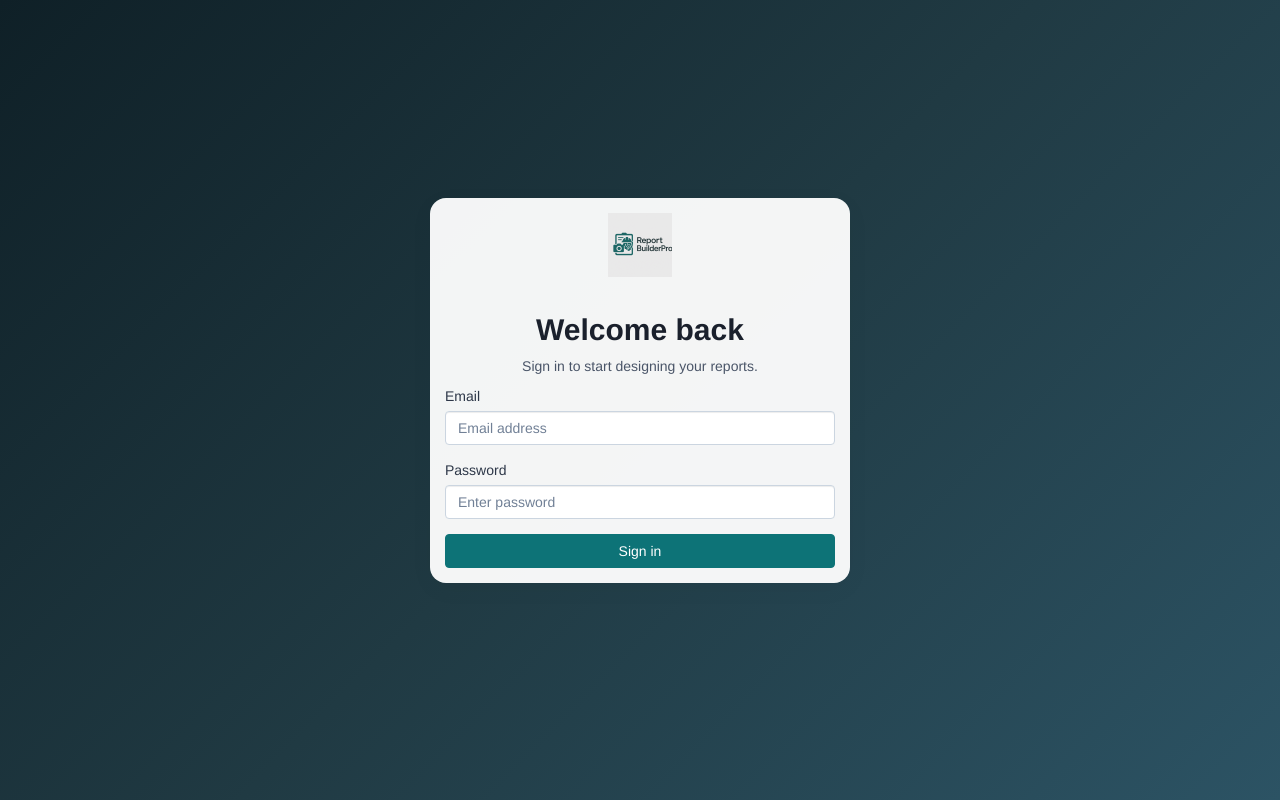
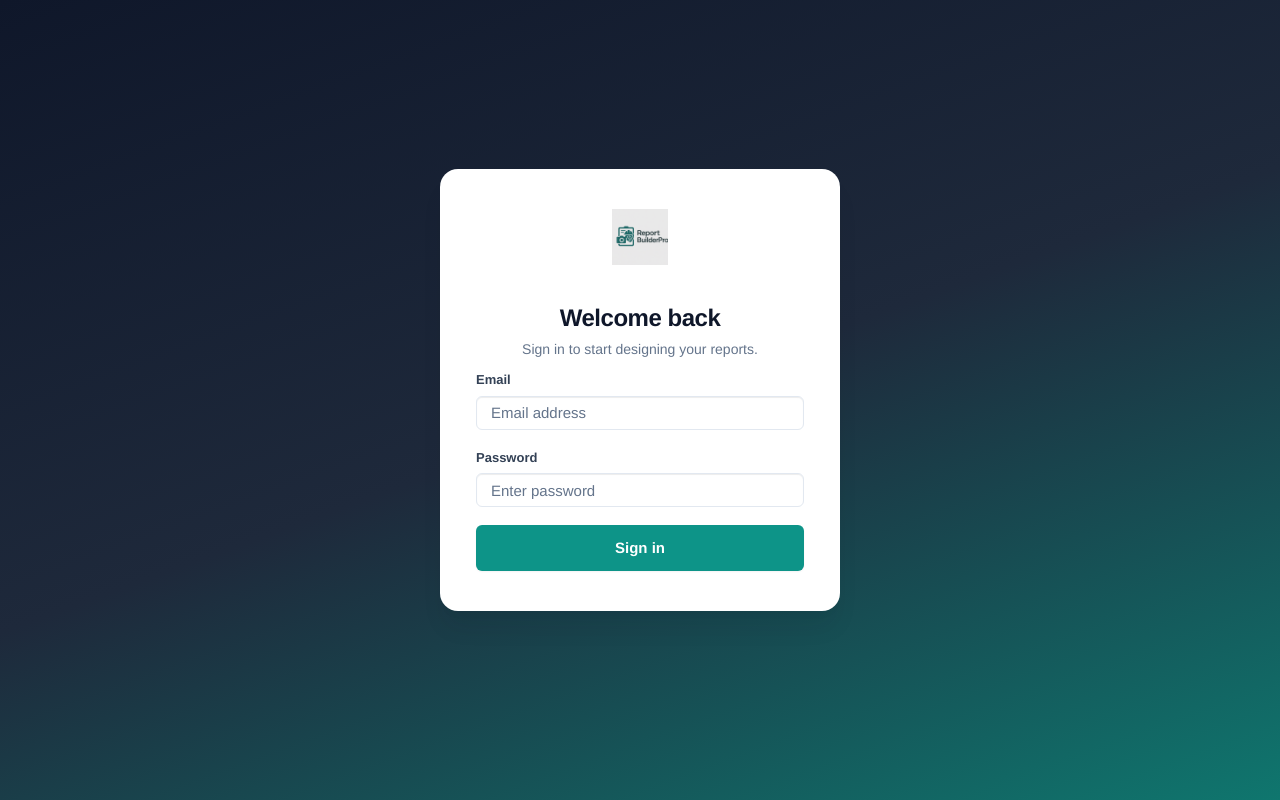
Before and after one commit to derryman/ReportBuilderPro, a React (Vite) app in the folder web/: page /#/login in a window 1280 px wide. Built offline with nearby package versions, Linux system fonts and the light colour scheme; no server answers.

Commit message:
fixes to design

```diff
--- a/web/index.html
+++ b/web/index.html
@@ -3,7 +3,11 @@
   <head>
     <meta charset="UTF-8" />
     <meta name="viewport" content="width=device-width, initial-scale=1.0" />
+    <meta name="description" content="Report Builder Pro – design and share professional reports and dashboards." />
     <title>Report Builder Pro</title>
+    <link rel="preconnect" href="https://fonts.googleapis.com" />
+    <link rel="preconnect" href="https://fonts.gstatic.com" crossorigin />
+    <link href="https://fonts.googleapis.com/css2?family=Inter:wght@400;500;600;700&display=swap" rel="stylesheet" />
   </head>
   <body>
     <div id="root"></div>
--- a/web/src/components/MainLayout.tsx
+++ b/web/src/components/MainLayout.tsx
@@ -37,7 +37,7 @@ export default function MainLayout() {
           <img src={logo} alt="Report Builder Pro logo" />
           <div className="brand-text">
             <span className="brand-title">Report Builder Pro</span>
-            <small className="text-muted">Prototype</small>
+            <small className="text-muted">Beta</small>
           </div>
         </NavLink>
         <ul className="nav rbp-nav-stacked">
--- a/web/src/styles/global.css
+++ b/web/src/styles/global.css
@@ -1,23 +1,72 @@
+/* ========== Design tokens ========== */
 :root {
-  --rbp-teal: #1aa3a3;
-  --rbp-teal-dark: #157d7d;
-  --rbp-gray-50: #f5f7f7;
-  --rbp-gray-100: #edf1f2;
-  --rbp-gray-500: #7c8a8f;
-  --rbp-gray-800: #1f2a30;
+  --rbp-teal: #0d9488;
+  --rbp-teal-dark: #0f766e;
+  --rbp-teal-light: #ccfbf1;
+  --rbp-gray-50: #f8fafc;
+  --rbp-gray-100: #f1f5f9;
+  --rbp-gray-200: #e2e8f0;
+  --rbp-gray-500: #64748b;
+  --rbp-gray-700: #334155;
+  --rbp-gray-800: #1e293b;
+  --rbp-gray-900: #0f172a;
   --rbp-surface: #ffffff;
-  font-family: 'Segoe UI', 'Helvetica Neue', Arial, sans-serif;
+  --rbp-radius-sm: 6px;
+  --rbp-radius: 10px;
+  --rbp-radius-lg: 14px;
+  --rbp-radius-xl: 18px;
+  --rbp-shadow-sm: 0 1px 2px rgba(15, 23, 42, 0.05);
+  --rbp-shadow: 0 4px 6px -1px rgba(15, 23, 42, 0.07), 0 2px 4px -2px rgba(15, 23, 42, 0.05);
+  --rbp-shadow-md: 0 10px 15px -3px rgba(15, 23, 42, 0.08), 0 4px 6px -4px rgba(15, 23, 42, 0.05);
+  --rbp-shadow-lg: 0 20px 25px -5px rgba(15, 23, 42, 0.08), 0 8px 10px -6px rgba(15, 23, 42, 0.04);
+  font-family: 'Inter', 'Segoe UI', system-ui, -apple-system, sans-serif;
+  -webkit-font-smoothing: antialiased;
+  -moz-osx-font-smoothing: grayscale;
 }
 
 body {
   background: var(--rbp-gray-50);
   color: var(--rbp-gray-800);
   min-height: 100vh;
+  font-size: 15px;
+  line-height: 1.5;
+}
+
+/* Global form polish */
+.form-group {
+  margin-bottom: 18px;
+}
+
+.form-group label {
+  display: block;
+  margin-bottom: 6px;
+  font-weight: 600;
+  font-size: 13px;
+  color: var(--rbp-gray-700);
+}
+
+.form-control {
+  border: 1px solid var(--rbp-gray-200);
+  border-radius: var(--rbp-radius-sm);
+  padding: 9px 12px;
+  font-size: 14px;
+  transition: border-color 0.15s, box-shadow 0.15s;
+}
+
+.form-control:focus {
+  border-color: var(--rbp-teal);
+  box-shadow: 0 0 0 3px rgba(13, 148, 136, 0.1);
+  outline: none;
+}
+
+textarea.form-control {
+  min-height: 88px;
+  resize: vertical;
 }
 
 /* Global text-muted override for WCAG AA contrast compliance */
 .text-muted {
-  color: #4a5568 !important; /* Darker gray (was Bootstrap default ~#6c757d) */
+  color: var(--rbp-gray-500) !important;
 }
 
 .text-muted.small,
@@ -33,23 +82,23 @@ small.text-muted {
 }
 
 .rbp-sidebar {
-  width: 260px;
-  background: #0a0f14; /* Even darker for maximum contrast with white text */
+  width: 280px;
+  background: var(--rbp-gray-900);
   color: #fff;
   display: flex;
   flex-direction: column;
-  padding: 36px 24px;
-  gap: 16px;
+  padding: 28px 20px;
+  gap: 8px;
+  box-shadow: var(--rbp-shadow-md);
 }
 
-/* Ensure all text in sidebar has sufficient contrast */
 .rbp-sidebar,
 .rbp-sidebar * {
-  color: #fff; /* Force white text for maximum contrast */
+  color: #fff;
 }
 
 .rbp-sidebar .text-muted {
-  color: rgba(255, 255, 255, 0.9) !important; /* Lighter muted text in sidebar */
+  color: rgba(255, 255, 255, 0.75) !important;
 }
 
 .rbp-brand-block {
@@ -58,68 +107,90 @@ small.text-muted {
   align-items: center;
   text-align: center;
   text-decoration: none !important;
-  padding: 24px 12px;
-  margin-bottom: 24px;
+  padding: 16px 12px 24px;
+  margin-bottom: 16px;
+  border-bottom: 1px solid rgba(255, 255, 255, 0.08);
 }
 
 .rbp-brand-block img {
-  width: 120px;
-  height: 120px;
+  width: 56px;
+  height: 56px;
   object-fit: contain;
-  border-radius: 12px;
-  background: rgba(255, 255, 255, 0.08);
-  padding: 16px;
-  margin-bottom: 16px;
+  border-radius: var(--rbp-radius);
+  background: rgba(255, 255, 255, 0.06);
+  padding: 10px;
+  margin-bottom: 12px;
 }
 
 .rbp-brand-block .brand-text {
   display: flex;
   flex-direction: column;
   align-items: center;
-  gap: 4px;
+  gap: 2px;
 }
 
 .rbp-brand-block .brand-title {
   color: #fff;
   font-weight: 600;
-  font-size: 16px;
+  font-size: 15px;
+  letter-spacing: -0.01em;
   display: block;
 }
 
 .rbp-brand-block small,
 .rbp-sidebar small {
-  color: rgba(255, 255, 255, 0.95) !important; /* Increased to 0.95 for maximum contrast */
-  font-size: 12px;
-  font-weight: 400;
+  color: rgba(255, 255, 255, 0.6) !important;
+  font-size: 11px;
+  font-weight: 500;
+  text-transform: uppercase;
+  letter-spacing: 0.04em;
 }
 
 .rbp-nav-stacked {
   display: flex;
   flex-direction: column;
-  gap: 4px;
+  gap: 2px;
+  margin: 0;
+  list-style: none;
+  padding: 0;
+}
+
+.rbp-nav-stacked li {
   margin: 0;
 }
 
 .rbp-nav-link {
-  padding: 12px 0;
-  color: rgba(255, 255, 255, 0.9); /* Increased from 0.7 for better contrast */
   display: block;
+  padding: 10px 14px;
+  color: rgba(255, 255, 255, 0.8);
+  font-size: 14px;
+  font-weight: 500;
+  border-radius: var(--rbp-radius-sm);
+  transition: background 0.15s, color 0.15s;
 }
 
-.rbp-nav-link.active,
 .rbp-nav-link:hover,
 .rbp-nav-link:focus {
-  background: transparent !important;
+  background: rgba(255, 255, 255, 0.06);
+  color: #fff;
+}
+
+.rbp-nav-link.active {
+  background: rgba(13, 148, 136, 0.2);
   color: #fff;
 }
 
 .sidebar-footer {
   margin-top: auto;
+  padding-top: 16px;
+  border-top: 1px solid rgba(255, 255, 255, 0.08);
 }
 
-/* Sidebar link buttons - improve contrast */
 .sidebar-footer .btn-link {
-  color: rgba(255, 255, 255, 0.9) !important; /* Better contrast for logout link */
+  color: rgba(255, 255, 255, 0.7) !important;
+  font-size: 13px;
+  padding: 8px 0;
+  text-decoration: none;
 }
 
 .sidebar-footer .btn-link:hover,
@@ -129,59 +200,84 @@ small.text-muted {
 
 .rbp-main {
   flex: 1;
-  padding: 40px;
+  padding: 32px 40px 48px;
+  min-width: 0;
 }
 
 .rbp-content {
-  max-width: 960px;
+  max-width: 1000px;
   margin: 0 auto;
-  padding-bottom: 4rem;
+  padding-bottom: 3rem;
 }
 
 .btn-rbp {
-  background: #0d7377; /* Darker teal for better contrast with white text (WCAG AA) */
+  background: var(--rbp-teal);
   color: #fff !important;
-  border-color: #0d7377;
-  font-weight: 500; /* Slightly bolder for better readability */
+  border: none;
+  font-weight: 600;
+  font-size: 14px;
+  padding: 10px 20px;
+  border-radius: var(--rbp-radius-sm);
+  box-shadow: var(--rbp-shadow-sm);
+  transition: background 0.15s, box-shadow 0.15s;
 }
 
 .btn-rbp:hover,
 .btn-rbp:focus {
-  background: #0a5d61; /* Even darker teal on hover for better contrast */
-  border-color: #0a5d61;
+  background: var(--rbp-teal-dark);
   color: #fff !important;
+  box-shadow: 0 2px 8px rgba(13, 148, 136, 0.25);
 }
 
 .btn-rbp:disabled {
-  background: #94a3b8; /* Accessible disabled color */
-  border-color: #94a3b8;
+  background: var(--rbp-gray-500);
   color: #fff !important;
-  opacity: 1; /* Maintain full opacity for contrast */
+  opacity: 1;
+  box-shadow: none;
+}
+
+.btn-default {
+  border-radius: var(--rbp-radius-sm);
+  font-weight: 500;
+  border-color: var(--rbp-gray-200);
+  transition: border-color 0.15s, background 0.15s;
+}
+
+.btn-default:hover {
+  border-color: var(--rbp-gray-500);
+  background: var(--rbp-gray-50);
 }
 
 .panel {
-  border-radius: 12px;
-  border: 1px solid var(--rbp-gray-100);
-  box-shadow: 0 6px 24px rgba(0, 0, 0, 0.04);
+  border-radius: var(--rbp-radius-lg);
+  border: 1px solid var(--rbp-gray-200);
+  box-shadow: var(--rbp-shadow);
+  background: var(--rbp-surface);
+  overflow: hidden;
 }
 
 .panel-heading {
-  background: transparent;
-  border-bottom: none;
+  background: var(--rbp-surface);
+  border-bottom: 1px solid var(--rbp-gray-100);
+  padding: 18px 24px;
 }
 
-/* Panel heading text - ensure good contrast */
 .panel-heading .panel-title {
-  color: #1a202c; /* Very dark for maximum contrast */
+  color: var(--rbp-gray-900);
   font-weight: 600;
+  font-size: 17px;
+  letter-spacing: -0.02em;
+  margin: 0;
 }
 
-.panel-heading .text-muted {
-  color: #4a5568 !important; /* Darker gray for WCAG AA compliance */
+.panel-heading .text-muted,
+.panel-heading .text-muted.small {
+  color: var(--rbp-gray-500) !important;
+  margin-top: 4px;
 }
 
-.panel-heading .text-muted.small {
-  color: #4a5568 !important; /* Darker for small muted text */
+.panel-body {
+  padding: 24px;
 }
 
 .login-page {
@@ -190,58 +286,82 @@ small.text-muted {
   flex-direction: column;
   align-items: center;
   justify-content: center;
-  background: linear-gradient(135deg, #0f2027, #203a43, #2c5364);
+  background: linear-gradient(160deg, #0f172a 0%, #1e293b 50%, #0f766e 100%);
   color: #fff;
-  padding: 24px;
+  padding: 32px 24px;
 }
 
 .login-card {
-  max-width: 420px;
+  max-width: 400px;
   width: 100%;
   border: none;
-  border-radius: 16px;
-  background: rgba(255, 255, 255, 0.95);
+  border-radius: var(--rbp-radius-xl);
+  background: var(--rbp-surface);
   color: var(--rbp-gray-800);
+  box-shadow: var(--rbp-shadow-lg);
+  padding: 0;
+  overflow: hidden;
 }
 
-/* Improve contrast for headings and text in login card */
-.login-card h2 {
-  color: #1a202c !important; /* Very dark for maximum contrast */
-  font-weight: 600;
+.login-card .panel-body {
+  padding: 40px 36px;
 }
 
-/* Improve contrast for text-muted elements inside login card */
+.login-card h2 {
+  color: var(--rbp-gray-900) !important;
+  font-weight: 700;
+  font-size: 24px;
+  letter-spacing: -0.02em;
+  margin-bottom: 8px;
+}
+
 .login-card .text-muted {
-  color: #4a5568 !important; /* Darker gray for better contrast (WCAG AA compliant) */
+  color: var(--rbp-gray-500) !important;
+  font-size: 14px;
 }
 
 .login-card label {
-  color: #2d3748 !important; /* Darker label color for better contrast */
-  font-weight: 500;
+  color: var(--rbp-gray-700) !important;
+  font-weight: 600;
+  font-size: 13px;
 }
 
 .login-card .form-control {
-  border-color: #cbd5e0;
-  color: #1a202c; /* Dark text for inputs */
+  border: 1px solid var(--rbp-gray-200);
+  border-radius: var(--rbp-radius-sm);
+  padding: 10px 14px;
+  font-size: 15px;
+  color: var(--rbp-gray-800);
+  transition: border-color 0.15s, box-shadow 0.15s;
 }
 
 .login-card .form-control::placeholder {
-  color: #718096; /* Accessible placeholder color */
+  color: var(--rbp-gray-500);
 }
 
 .login-card .form-control:focus {
   border-color: var(--rbp-teal);
-  box-shadow: 0 0 0 3px rgba(26, 163, 163, 0.1);
+  box-shadow: 0 0 0 3px rgba(13, 148, 136, 0.12);
+  outline: none;
+}
+
+.login-card .btn-rbp {
+  padding: 12px;
+  font-size: 15px;
+  margin-top: 8px;
 }
 
 .login-logo {
-  width: 64px;
-  margin-bottom: 16px;
+  width: 56px;
+  height: 56px;
+  object-fit: contain;
+  margin-bottom: 20px;
 }
 
 .login-footer {
   margin-top: 24px;
-  color: rgba(255, 255, 255, 0.9) !important; /* Lighter text on dark background for better contrast */
+  color: rgba(255, 255, 255, 0.85) !important;
+  font-size: 13px;
 }
 
 .status-message {
@@ -252,59 +372,169 @@ small.text-muted {
 }
 
 .status-error {
-  background: #fee2e2; /* Lighter background for better contrast */
-  color: #991b1b; /* Darker red text for WCAG AA compliance */
+  background: #fef2f2;
+  color: #b91c1c;
   border: 1px solid #fecaca;
+  border-radius: var(--rbp-radius-sm);
+}
+
+.alert {
+  border-radius: var(--rbp-radius-sm);
+  font-size: 14px;
+}
+
+.alert-success {
+  background: #f0fdf4;
+  border-color: #bbf7d0;
+  color: #166534;
+}
+
+.alert-danger {
+  background: #fef2f2;
+  border-color: #fecaca;
+  color: #b91c1c;
+}
+
+.list-group-item {
+  border-color: var(--rbp-gray-200);
+  padding: 14px 18px;
+  font-size: 14px;
+}
+
+/* Risk Detection page */
+.risk-detection-page .panel-title {
+  font-size: 17px;
+}
+
+.risk-detection-actions {
+  display: flex;
+  flex-wrap: wrap;
+  gap: 10px;
+  align-items: center;
+}
+
+.multipage-nav .panel-body {
+  padding: 14px 20px;
+}
+
+.multipage-label {
+  font-weight: 600;
+  font-size: 13px;
+  color: var(--rbp-gray-700);
 }
 
 
 .home-page .panel-stat {
   background: var(--rbp-surface);
   border: none;
+  transition: box-shadow 0.2s;
+}
+
+.home-page .panel-stat:hover {
+  box-shadow: var(--rbp-shadow-md);
+}
+
+.panel-stat .panel-body {
+  padding: 20px 24px;
 }
 
 .panel-stat .stat-label {
   text-transform: uppercase;
-  font-size: 12px;
-  letter-spacing: 0.1em;
-  color: #4a5568; /* Darker gray for WCAG AA contrast (was #7c8a8f) */
-  font-weight: 500;
+  font-size: 11px;
+  letter-spacing: 0.08em;
+  color: var(--rbp-gray-500);
+  font-weight: 600;
 }
 
 .panel-stat .stat-value {
   display: block;
-  font-size: 32px;
+  font-size: 28px;
+  font-weight: 700;
   color: var(--rbp-teal);
-  margin: 8px 0;
+  margin: 6px 0 4px;
+  letter-spacing: -0.02em;
+}
+
+.panel-stat .stat-detail {
+  font-size: 13px;
+  color: var(--rbp-gray-500);
 }
 
 .rbp-hero {
   border: none;
-  background: linear-gradient(120deg, var(--rbp-teal), var(--rbp-teal-dark));
+  background: linear-gradient(135deg, var(--rbp-teal) 0%, var(--rbp-teal-dark) 100%);
   color: #fff;
-  margin-bottom: 24px;
+  margin-bottom: 28px;
+  border-radius: var(--rbp-radius-lg);
+  box-shadow: 0 4px 14px rgba(13, 148, 136, 0.25);
+  overflow: hidden;
 }
 
-/* AI Issue Scanner Styles */
+.rbp-hero .panel-body {
+  padding: 36px 32px;
+}
+
+.rbp-hero h1 {
+  font-size: 26px;
+  font-weight: 700;
+  letter-spacing: -0.02em;
+  margin: 0 0 10px 0;
+}
+
+.rbp-hero p {
+  font-size: 15px;
+  opacity: 0.95;
+  margin-bottom: 20px;
+  max-width: 520px;
+}
+
+.rbp-hero .btn-group {
+  display: flex;
+  flex-wrap: wrap;
+  gap: 12px;
+}
+
+.rbp-hero .btn-rbp {
+  box-shadow: 0 2px 8px rgba(0, 0, 0, 0.15);
+}
+
+.rbp-hero .btn-default {
+  background: rgba(255, 255, 255, 0.15);
+  border-color: rgba(255, 255, 255, 0.35);
+  color: #fff !important;
+}
+
+.rbp-hero .btn-default:hover {
+  background: rgba(255, 255, 255, 0.25);
+  border-color: rgba(255, 255, 255, 0.5);
+  color: #fff !important;
+}
+
+/* Issue cards (Latest scan, Risk detection, etc.) */
 .issue-card {
-  background: white;
+  background: var(--rbp-surface);
   border-left: 4px solid var(--rbp-gray-500);
-  border-radius: 4px;
-  padding: 16px;
-  margin-bottom: 16px;
-  box-shadow: 0 2px 8px rgba(0, 0, 0, 0.05);
+  border-radius: var(--rbp-radius-sm);
+  padding: 18px 20px;
+  margin-bottom: 14px;
+  box-shadow: var(--rbp-shadow-sm);
+  transition: box-shadow 0.2s;
+}
+
+.issue-card:hover {
+  box-shadow: var(--rbp-shadow);
 }
 
 .issue-card.issue-high {
-  border-left-color: #d32f2f;
+  border-left-color: #dc2626;
 }
 
 .issue-card.issue-medium {
-  border-left-color: #f57c00;
+  border-left-color: #ea580c;
 }
 
 .issue-card.issue-low {
-  border-left-color: #1976d2;
+  border-left-color: #2563eb;
 }
 
 .issue-header {
@@ -375,7 +605,19 @@ small.text-muted {
 }
 
 .template-header {
-  margin-bottom: 16px;
+  margin-bottom: 24px;
+}
+
+.template-header h1 {
+  font-size: 24px;
+  font-weight: 700;
+  letter-spacing: -0.02em;
+  color: var(--rbp-gray-900);
+  margin: 0 0 8px 0;
+}
+
+.template-header .text-muted {
+  font-size: 14px;
 }
 
 /* Word-style template builder */
@@ -386,10 +628,12 @@ small.text-muted {
 }
 
 .word-toolbar {
-  background: #f3f4f6;
-  border-bottom: 1px solid #e5e7eb;
+  background: var(--rbp-gray-100);
+  border-bottom: 1px solid var(--rbp-gray-200);
   padding: 0;
-  margin: -24px -24px 0 -24px;
+  margin: -32px -40px 0 -40px;
+  padding-left: 40px;
+  padding-right: 40px;
   position: sticky;
   top: 0;
   z-index: 10;
```
